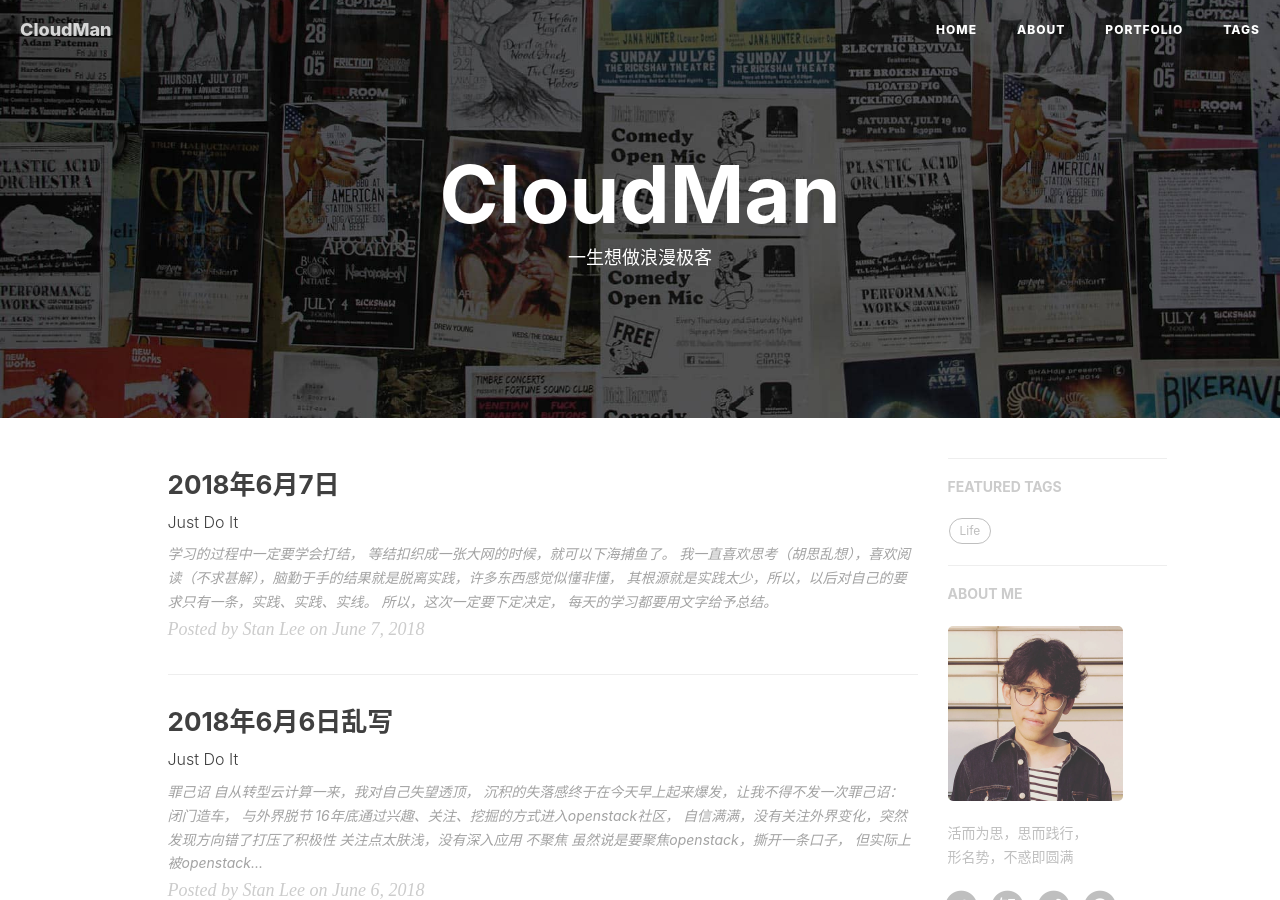
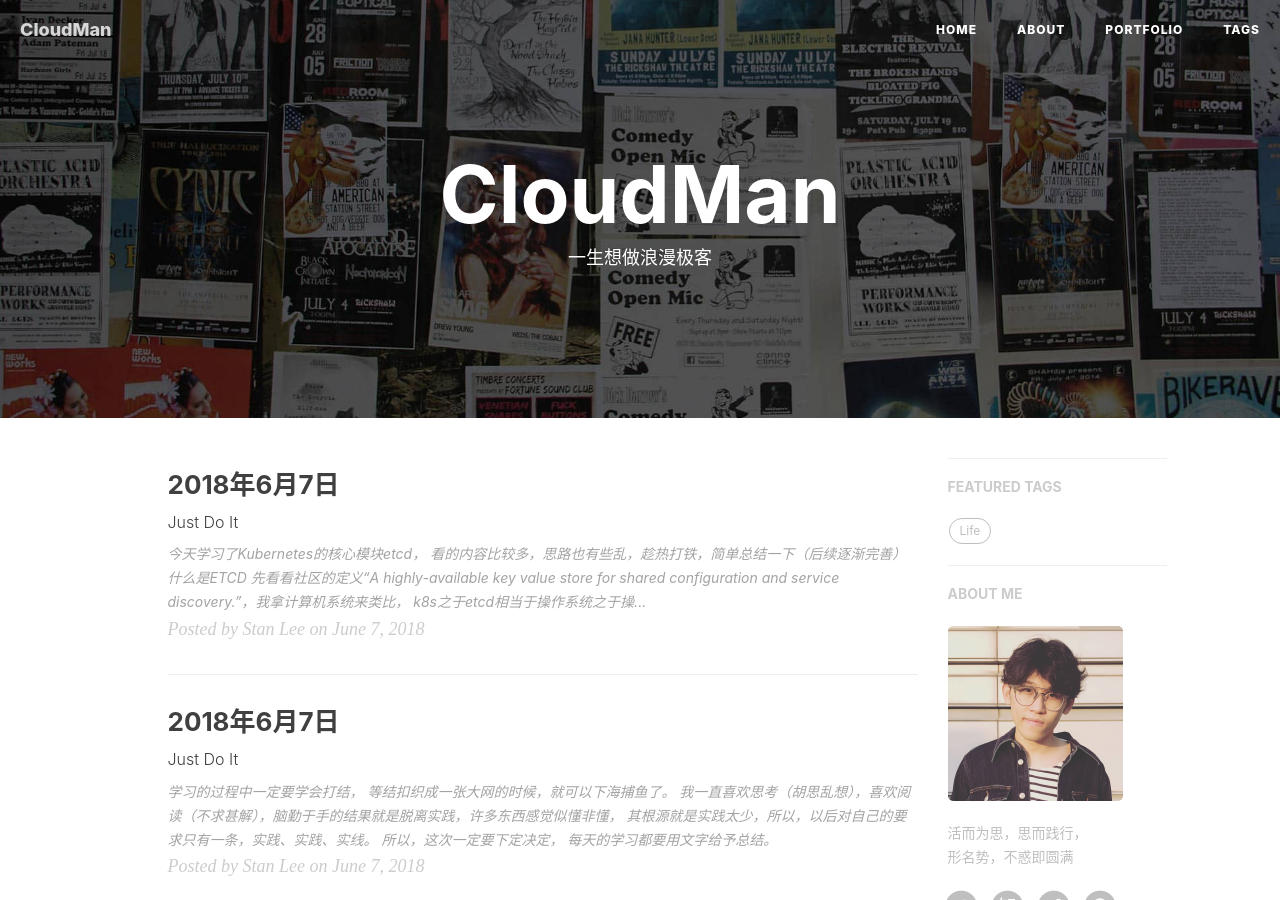
Before and after one commit to libaoan/libaoan.github.io, a Jekyll site: the page built from index.html, in a window 1280 px wide and 900 px high. Built offline with Jekyll 4.4.1, drawn with Linux system fonts in a browser that asks for light colours; nearby versions of some CDN libraries; the list of posts is cut into pages by our own code; comment, search, counter and statistics services are not loaded.

Commit message:
添加etcd学习总计草稿

```diff
--- /dev/null
+++ b/_posts/2018-06-7-About Etcd.markdown
@@ -0,0 +1,38 @@
+---
+layout:       post
+title:        "2018年6月7日"
+subtitle:     "Just Do It"
+date:         2018-06-07 21:28:00
+author:       "Stan Lee"
+header-img:   "img/post-sample-image.jpg"
+header-mask:  0.3
+catalog:      true
+multilingual: true
+tags:
+    - Tech
+    - 技术
+---
+
+今天学习了Kubernetes的核心模块etcd， 看的内容比较多，思路也有些乱，趁热打铁，简单总结一下（后续逐渐完善）
+## 什么是ETCD
+> 先看看社区的定义“A highly-available key value store for shared configuration and service discovery.”，我拿计算机系统来类比，
+ *k8s之于etcd*相当于*操作系统之于操作系统内核*(当然现在k8s基本上属于云计算时代的操作系统了),操作系统内核实现了计算资源的调度，etcd类似的
+ 实现了应用的调度。那么应用调度主要是做些什么事情呢。大量应用并发协作涉及到的关键问题，如配置加载、配置更新、应用同步等问题
+
+
+## 为什么需要ETCD
+> 其实分布式应用协作不一定非要用到etcd， rabbitmq、内存数据库、甚至于应用之间直接交互也可以达到相应的分布式应用协作。只是etcd在处理分布式
+调度方面有三个特点特别突出，简单、安全、快速， 这三方面的特点形成了分布式应用系统调度特性的最佳实践
+
+## ETCD具体有哪些应用
+  - 服务发现
+    > 服务发现，顾名思义就是一个应用能很方便的找到它想要的另一个应用，比如只需要知道另一个应用的名字就可以获得相应的服务，而不需要关注另一个
+    应用其他额外的信息（比如网络位置、处理能力等）
+  - 消息发布及订阅
+
+  - 分布式锁
+
+
+## ETCD的安装
+
+## ETCD的常用操作
--- a/_posts/2018-06-7-打结.markdown
+++ b/_posts/2018-06-7-打结.markdown
@@ -10,6 +10,7 @@ catalog:      true
 multilingual: true
 tags:
     - Life
+    - 生活
 ---
 
     学习的过程中一定要学会打结， 等结扣织成一张大网的时候，就可以下海捕鱼了。
```
